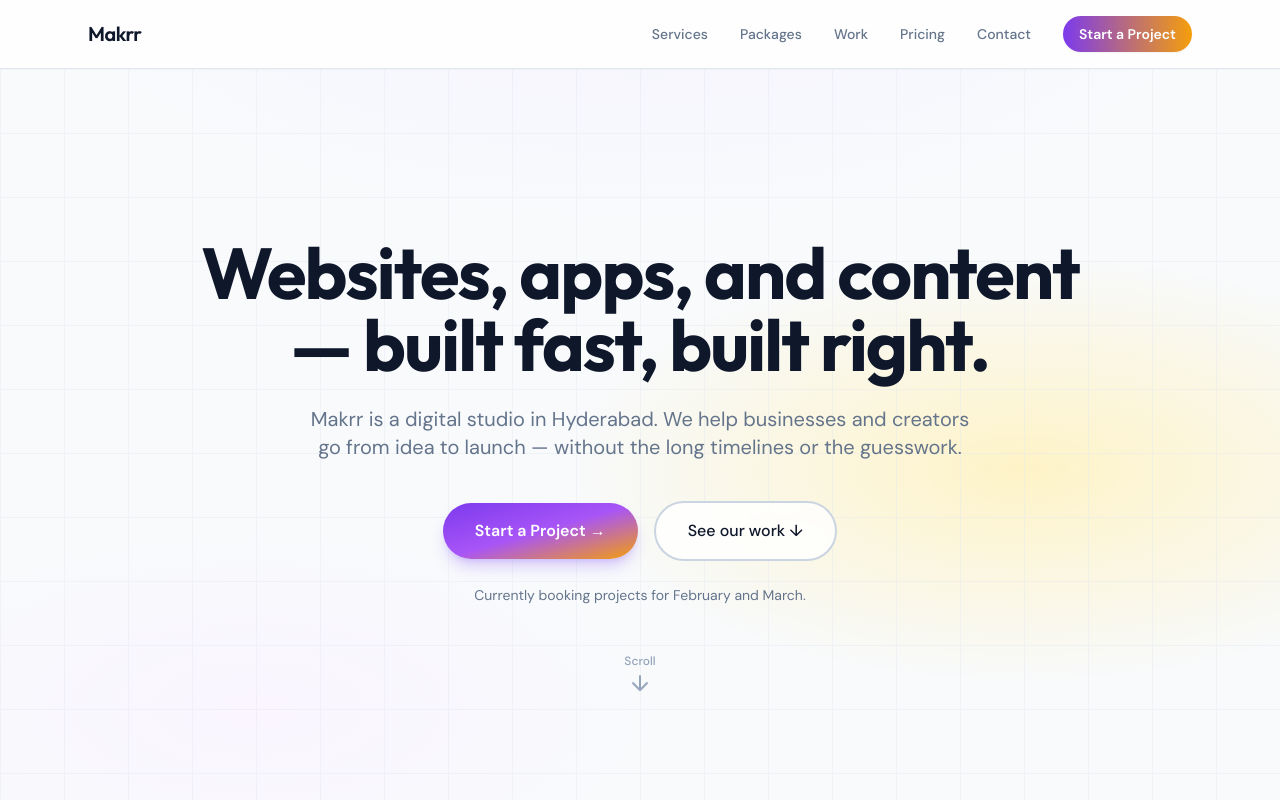
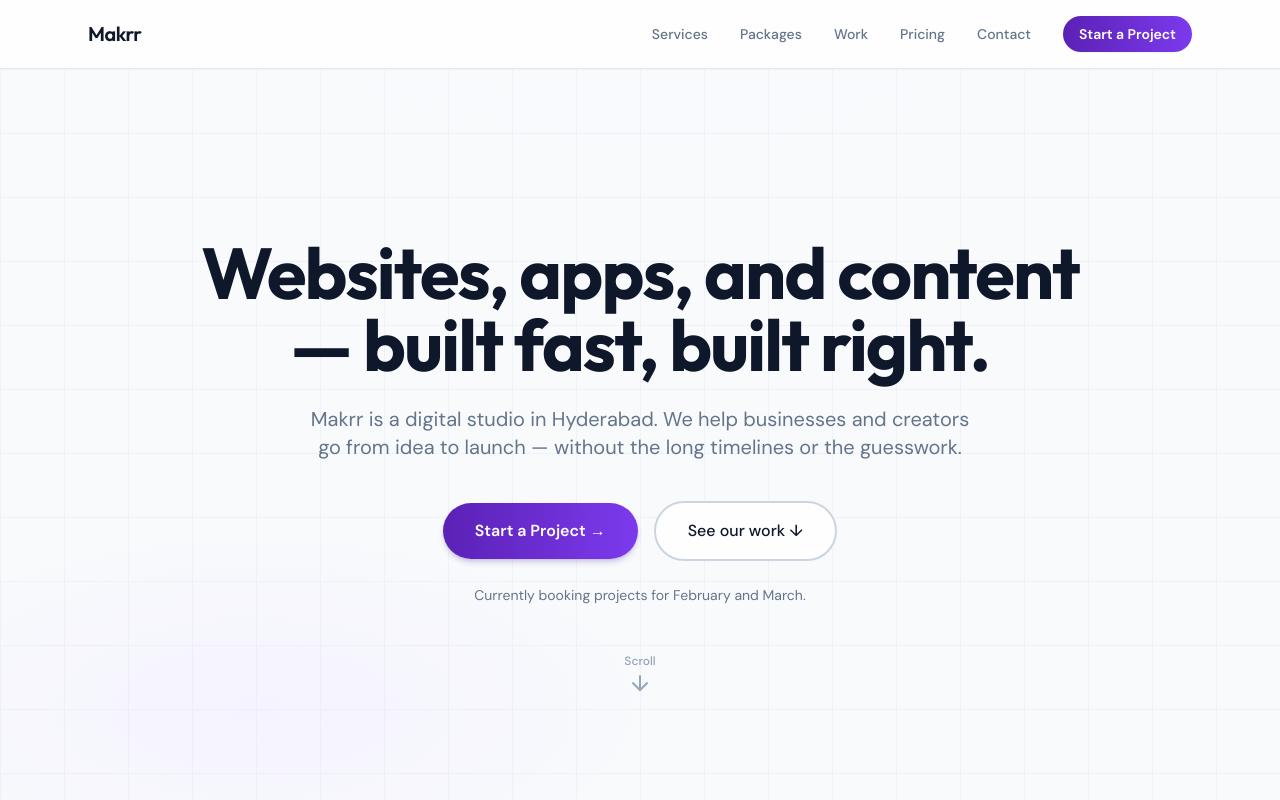
Before and after one commit to RevanthR/Makrr, a Next.js app: page / in a window 1280 px wide. Shown: the top 800 px of the page. Built offline with nearby package versions, Linux system fonts and the light colour scheme.

Commit message:
Domain configs

```diff
--- a/app/globals.css
+++ b/app/globals.css
@@ -9,21 +9,17 @@
   --text: #0f172a;
   --text-muted: #64748b;
   --text-subtle: #94a3b8;
-  /* Accent: purple gradient with complementary amber */
-  --accent: #7c3aed;
-  --accent-hover: #6d28d9;
-  --accent-soft: rgba(124, 58, 237, 0.1);
-  --accent-gradient: linear-gradient(135deg, #7c3aed 0%, #a855f7 50%, #d97706 100%);
-  --accent-gradient-hover: linear-gradient(135deg, #6d28d9 0%, #9333ea 50%, #b45309 100%);
-  --accent-warm: #f59e0b;
-  --accent-warm-soft: rgba(245, 158, 11, 0.12);
+  /* Accent: refined violet (monochromatic) */
+  --accent: #5b21b6;
+  --accent-hover: #4c1d95;
+  --accent-soft: rgba(91, 33, 182, 0.08);
   --card: #ffffff;
   --border: #e2e8f0;
   --border-strong: #cbd5e1;
-  /* Hero gradient stops (purple–amber tint) */
-  --hero-from: #f5f3ff;
-  --hero-via: #fef3c7;
-  --hero-to: #faf5ff;
+  /* Hero: very subtle cool tint */
+  --hero-from: #fafbff;
+  --hero-via: #f8fafc;
+  --hero-to: #f5f3ff;
 }
 
 html {
--- a/components/Contact.tsx
+++ b/components/Contact.tsx
@@ -148,7 +148,7 @@ export function Contact() {
           <button
             type="submit"
             disabled={isPending}
-            className="w-full rounded-full bg-gradient-to-r from-violet-600 to-amber-500 px-6 py-4 font-semibold text-white shadow-lg shadow-violet-500/25 transition hover:opacity-95 disabled:opacity-50"
+            className="w-full rounded-full bg-gradient-to-r from-violet-800 to-violet-600 px-6 py-4 font-semibold text-white shadow-md shadow-violet-900/20 transition hover:from-violet-900 hover:to-violet-700 disabled:opacity-50"
           >
             {isPending ? "Sending…" : "Send →"}
           </button>
--- a/components/Hero.tsx
+++ b/components/Hero.tsx
@@ -50,7 +50,7 @@ export function Hero() {
         <div className="mt-10 flex flex-col items-center justify-center gap-4 sm:flex-row">
           <Link
             href="#contact"
-            className="w-full rounded-full bg-gradient-to-br from-violet-600 via-purple-500 to-amber-500 px-8 py-4 text-center font-semibold text-white shadow-lg shadow-violet-500/30 transition hover:opacity-95 hover:shadow-violet-500/40 sm:w-auto"
+            className="w-full rounded-full bg-gradient-to-r from-violet-800 to-violet-600 px-8 py-4 text-center font-semibold text-white shadow-md shadow-violet-900/20 transition hover:from-violet-900 hover:to-violet-700 sm:w-auto"
           >
             Start a Project →
           </Link>
--- a/components/Navbar.tsx
+++ b/components/Navbar.tsx
@@ -49,7 +49,7 @@ export function Navbar() {
             ))}
             <Link
               href="#contact"
-              className="rounded-full bg-gradient-to-r from-violet-600 to-amber-500 px-4 py-2 text-sm font-semibold text-white shadow-sm transition hover:opacity-95"
+              className="rounded-full bg-gradient-to-r from-violet-800 to-violet-600 px-4 py-2 text-sm font-semibold text-white shadow-sm transition hover:from-violet-900 hover:to-violet-700"
             >
               Start a Project
             </Link>
@@ -101,7 +101,7 @@ export function Navbar() {
           ))}
           <Link
             href="#contact"
-            className="rounded-full bg-gradient-to-r from-violet-600 to-amber-500 px-8 py-4 text-lg font-semibold text-white shadow-sm"
+            className="rounded-full bg-gradient-to-r from-violet-800 to-violet-600 px-8 py-4 text-lg font-semibold text-white shadow-sm"
             onClick={closeMenu}
           >
             Start a Project
--- a/components/Packages.tsx
+++ b/components/Packages.tsx
@@ -40,7 +40,7 @@ export function Packages() {
               <p className="mt-2 text-sm text-[var(--text)]">{pkg.tagline}</p>
               <Link
                 href="#contact"
-                className="mt-6 inline-block rounded-full bg-gradient-to-r from-violet-600 to-amber-500 px-5 py-2.5 text-center text-sm font-semibold text-white transition hover:opacity-95"
+                className="mt-6 inline-block rounded-full bg-gradient-to-r from-violet-800 to-violet-600 px-5 py-2.5 text-center text-sm font-semibold text-white shadow-sm transition hover:from-violet-900 hover:to-violet-700"
               >
                 {pkg.cta}
               </Link>
--- a/components/Work.tsx
+++ b/components/Work.tsx
@@ -9,7 +9,7 @@ const GRADIENT_MAP: Record<string, string> = {
 };
 
 function getGradientClass(colors: string | null) {
-  if (!colors || !GRADIENT_MAP[colors]) return "from-violet-100 to-amber-100";
+  if (!colors || !GRADIENT_MAP[colors]) return "from-violet-100 to-violet-50";
   return GRADIENT_MAP[colors];
 }
 
```
Also changed, not shown: app/icon.svg, 1 other file (tests, documents, lock files or other folders).
